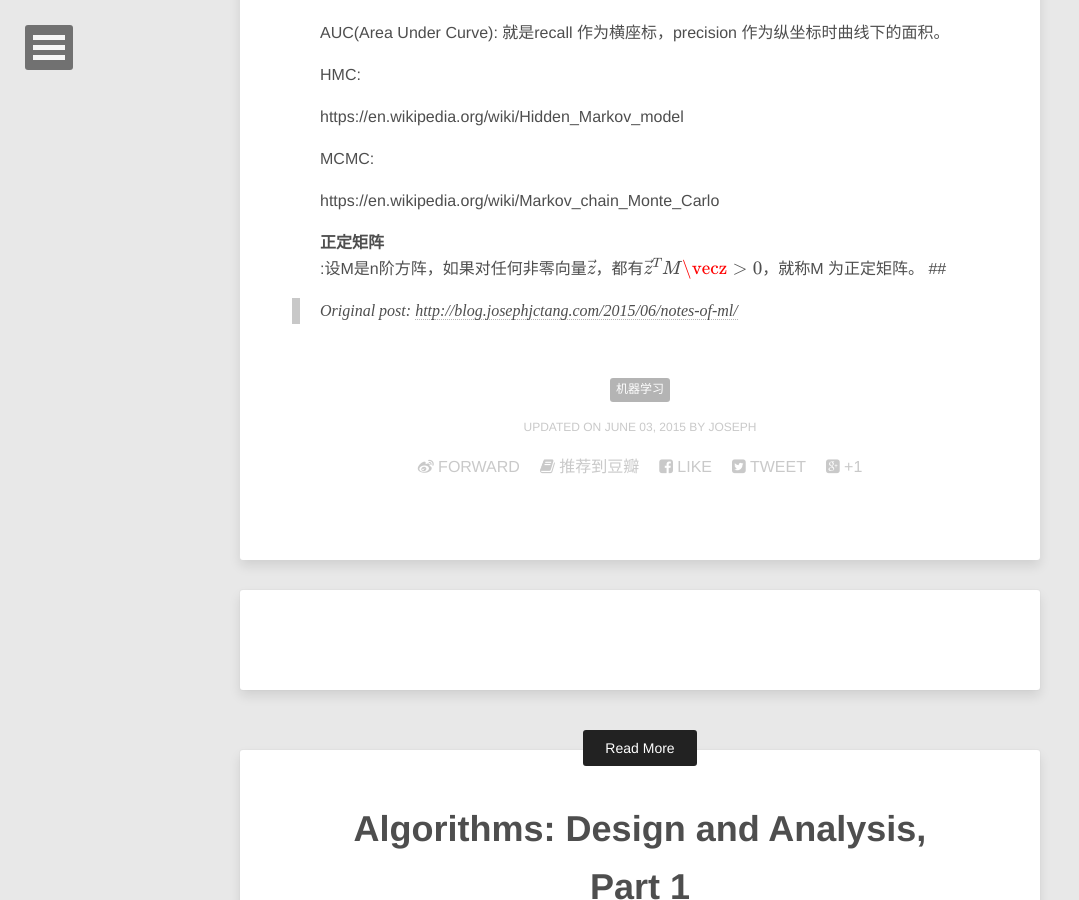
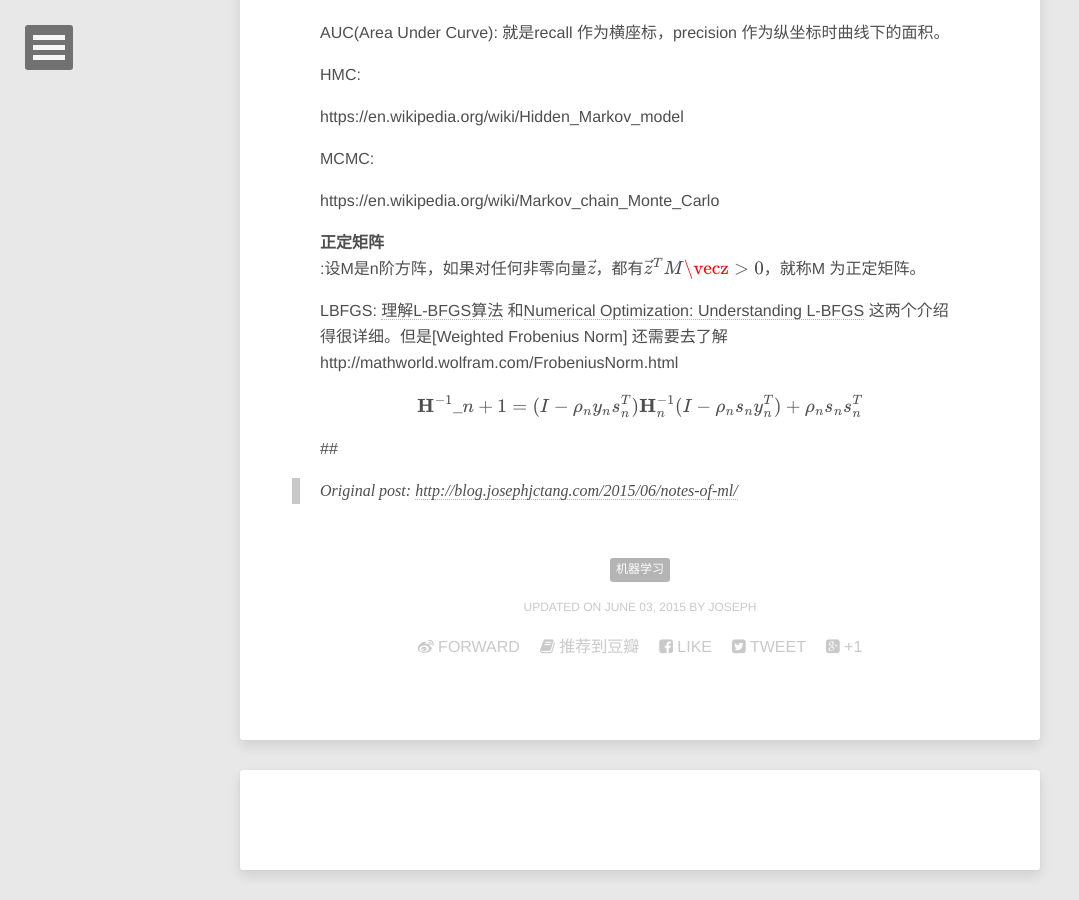
Before and after one commit to jinntrance/blog, a Jekyll site: the page built from CHINESE/_posts/2015-06-03-notes-of-ml.md, in a window 1280 px wide and 900 px high, scrolled down 1456 px. Shown: the whole window, without its empty margins (0-1079 px from the left). Built offline with Jekyll 4.4.1, drawn with Linux system fonts in a browser that asks for light colours; formulas are drawn with MathJax 3; comment, search, counter and statistics services are not loaded; some of the changed text lies outside the part shown.

Commit message:
add LBFGS

```diff
--- a/CHINESE/_posts/2015-06-03-notes-of-ml.md
+++ b/CHINESE/_posts/2015-06-03-notes-of-ml.md
@@ -65,10 +65,21 @@ https://en.wikipedia.org/wiki/Markov_chain_Monte_Carlo
 
 **正定矩阵**
 :设M是n阶方阵，如果对任何非零向量$\vec z$，都有$\vec z^T M \vecz> 0$，就称M 为正定矩阵。
+
+LBFGS: [理解L-BFGS算法] 和[Numerical Optimization: Understanding L-BFGS] 这两个介绍得很详细。但是[Weighted Frobenius Norm] 还需要去了解http://mathworld.wolfram.com/FrobeniusNorm.html
+
+$$
+\mathbf{H}^{-1}\_{n+1} = (I - \rho_n y_n s_n^T) \mathbf{H}^{-1}_n (I - \rho_n s_n y_n^T) + \rho_n s_n s_n^T
+$$
+
 ##
 
 [Softmax function]: http://en.wikipedia.org/wiki/Softmax_function
 [Sigmoid function]: http://en.wikipedia.org/wiki/Sigmoid_function
+[理解L-BFGS算法]: http://mlworks.cn/posts/introduction-to-l-bfgs/
+[Numerical Optimization: Understanding L-BFGS]: http://aria42.com/blog/2014/12/understanding-lbfgs/
+
+
 **Mathjax was not loaded successfully**{:.mathjax_alt}
 {% comment %}
 <script type="text/x-mathjax-config"> MathJax.Hub.Config({ asciimath2jax: { delimiters: [ ['`','`'],['$', '$']] }}); </script>
```
